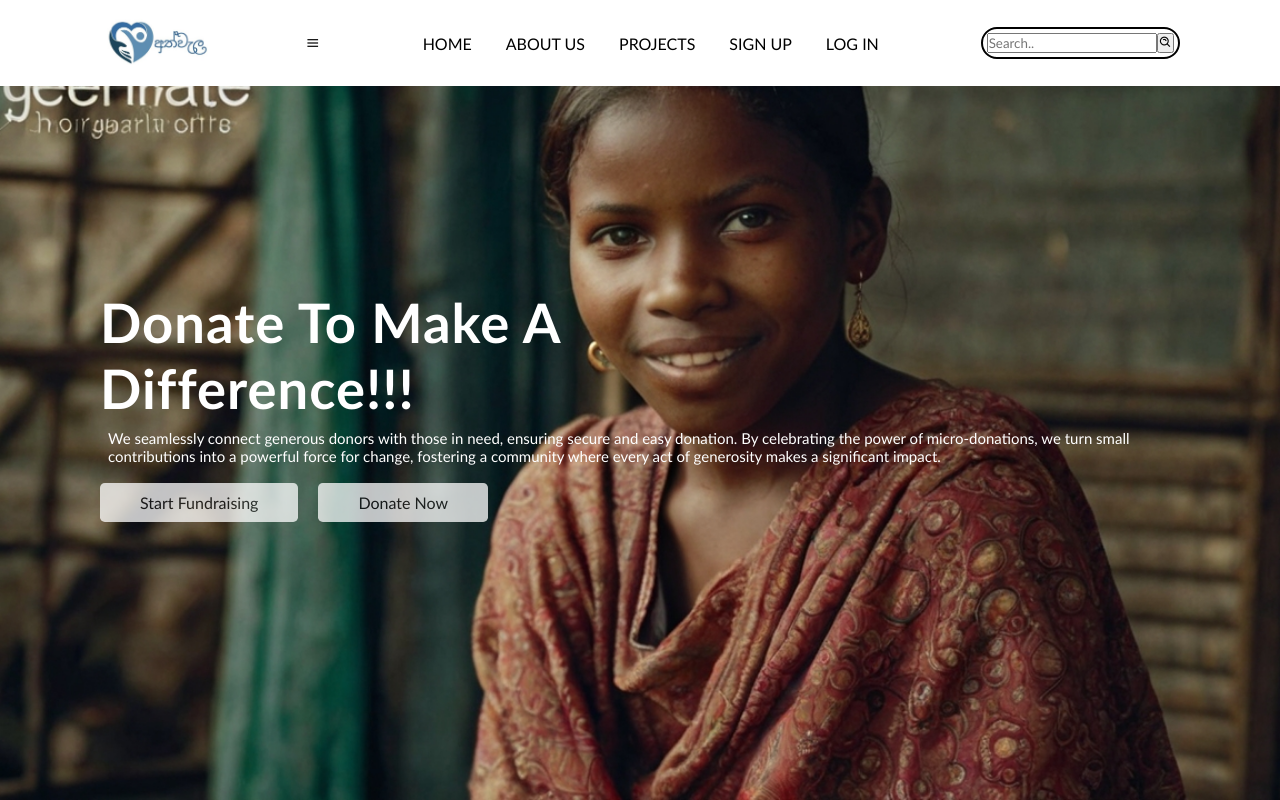
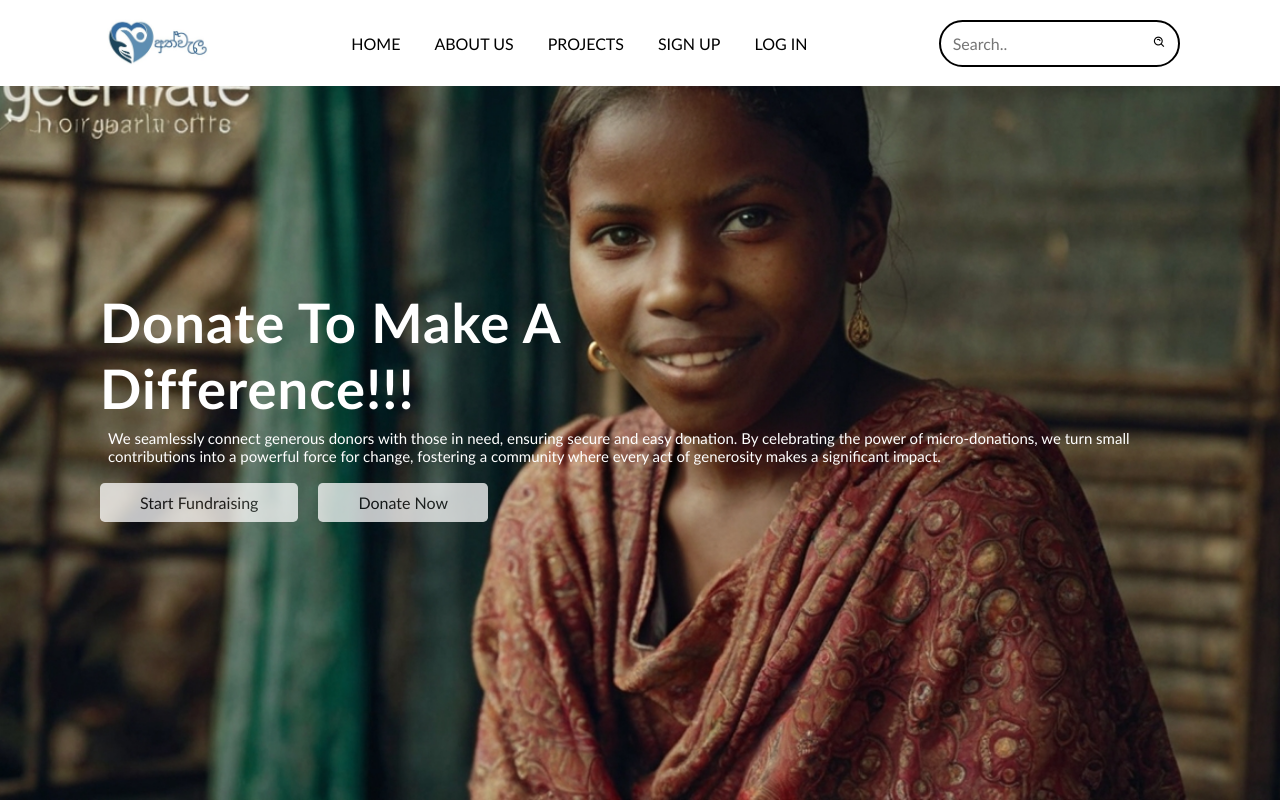
Before and after one commit to Ravindi123/athwela, a React (Create React App) app: page / in a window 1280 px wide. Built offline with nearby package versions, Linux system fonts and the light colour scheme.

Commit message:
change some class & id names in navbar.js

```diff
--- a/src/components/navbar.js
+++ b/src/components/navbar.js
@@ -39,7 +39,7 @@ const Navbar = () => {
                     <img src="/logo.jpg" alt="" />
                 </div>
             </Link>
-            <i className={`bx bx-menu ${styles.menuIcon}`} id="menu-icon"></i>
+            <i className={`bx bx-menu ${styles.menuIcon}`} id="menu_icon"></i>
             <ul className={styles.navbar}>
                 <li><Link to="home">Home</Link></li>
                 <li><a href="/home#about">About us</a></li>
@@ -48,9 +48,9 @@ const Navbar = () => {
                 <li><Link to="login">Log In</Link></li>
             </ul>
             <div className={styles.searchContainer}>
-                <input type="text" id="search-input" placeholder="Search.." />
-                <button id="search-btn">
-                    <i className={`bx bx-search-alt ${styles.searchIcon}`} id="search-icon"></i>
+                <input type="text" id="search_input" placeholder="Search.." />
+                <button id="search_btn">
+                    <i className={`bx bx-search-alt ${styles.searchIcon}`} id="search_icon"></i>
                 </button>
             </div>
         </>
```
